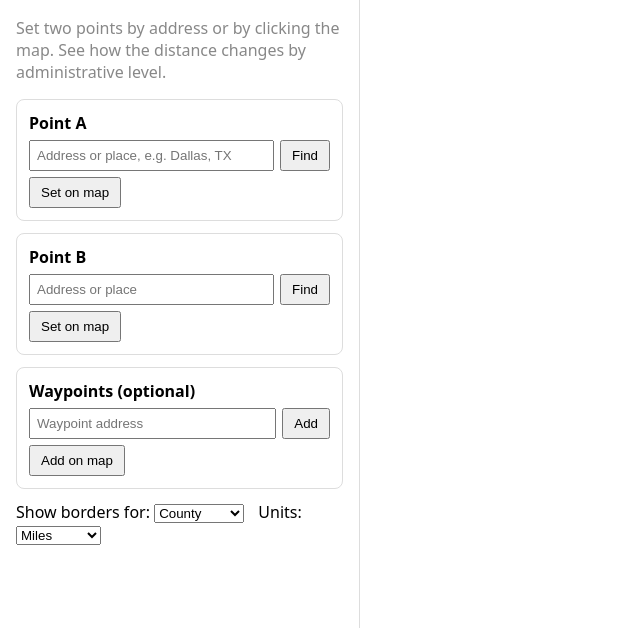
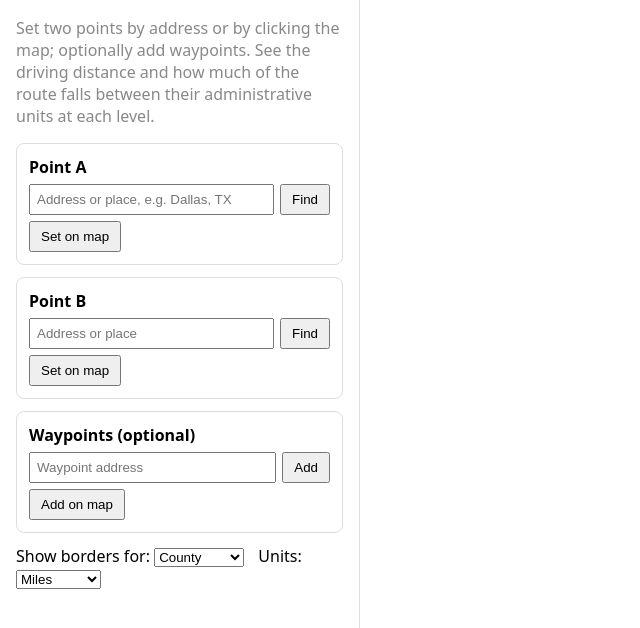
Before and after one commit to abdealikhurrum/border-distance, a website: page index.html in a window 1280 px wide. Shown: the part 72-700 px from the top of the page, without its empty margins (0-640 px from the left). Drawn offline with nearby package versions, Linux system fonts and the light colour scheme.

Commit message:
docs: refresh intro copy and distance.js description for driving metric

```diff
--- a/index.html
+++ b/index.html
@@ -33,7 +33,7 @@
 <body>
   <div id="panel">
     <h2>Border Distance</h2>
-    <p class="muted">Set two points by address or by clicking the map. See how the distance changes by administrative level.</p>
+    <p class="muted">Set two points by address or by clicking the map; optionally add waypoints. See the driving distance and how much of the route falls between their administrative units at each level.</p>
 
     <div class="card" id="cardA">
       <strong>Point A</strong>
```
Also changed, not shown: README.md.
